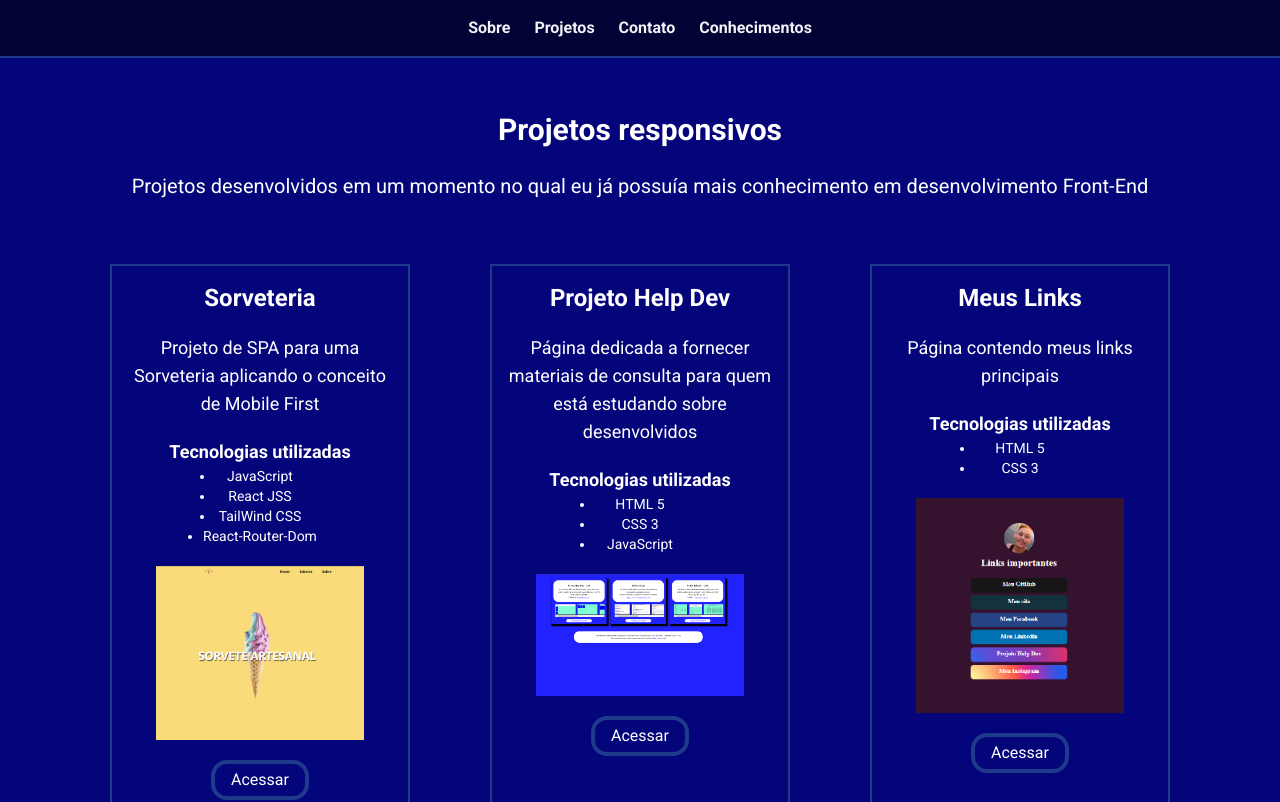
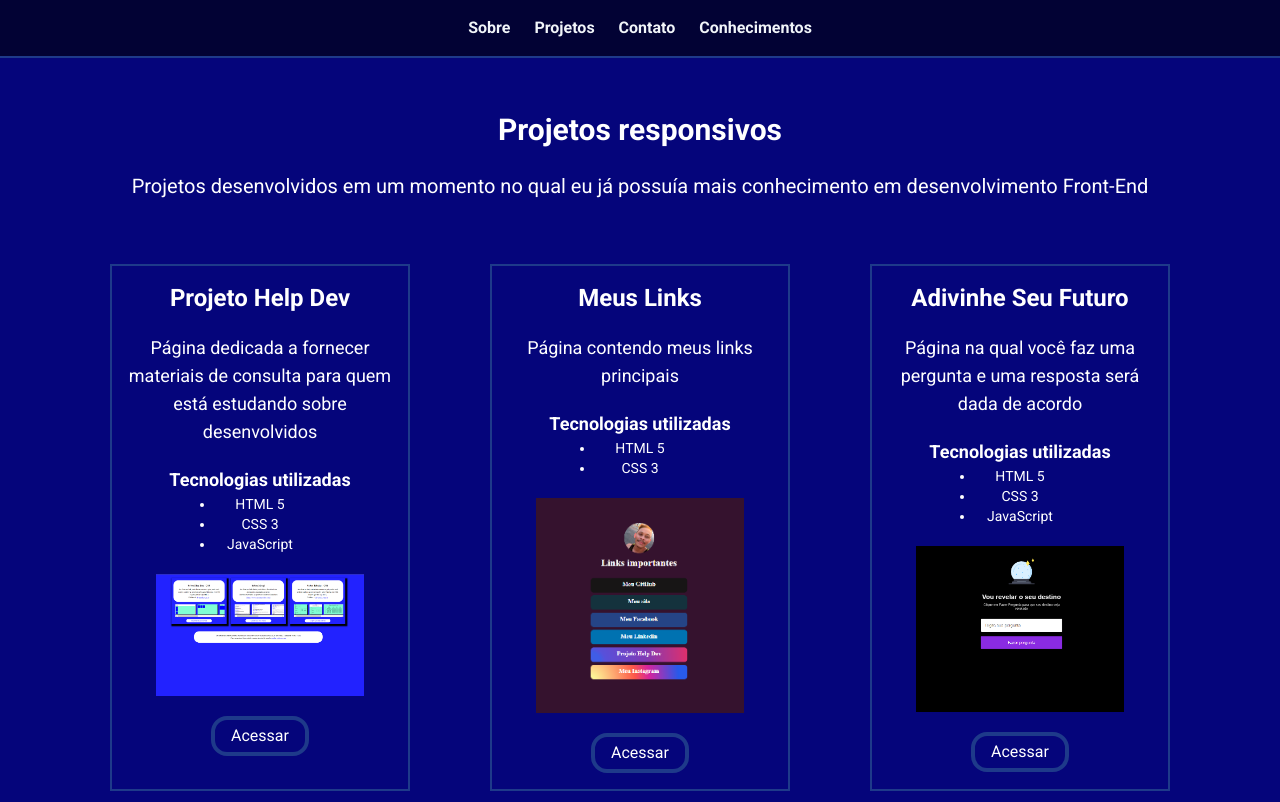
Before and after one commit to mferreiradb/portfolio, a React (Vite) app: page /projetos in a window 1280 px wide. Shown: the top 802 px of the page. Built offline with nearby package versions, Linux system fonts and the light colour scheme.

Commit message:
Update index.jsx

```diff
--- a/src/Pages/Projetos/index.jsx
+++ b/src/Pages/Projetos/index.jsx
@@ -2,7 +2,6 @@ import './style.css'
 import Footer from "../../components/Footer";
 import Header from "../../components/Header";
 
-import Sorveteria from '../../assets/sorveteria.png'
 import Pokemon from '../../assets/pokemon.png'
 import HelpDev from '../../assets/HelpDev.png'
 import MeusLinks from '../../assets/meus-links.png'
@@ -23,19 +22,7 @@ export default function Projetos() {
 
                     <div className="flex flex-col justify-center text-center my-28 xl:flex-row xl:flex-wrap">
 
-                        <div className='flex flex-col items-center border-2 border-blue-900 p-4 space-y-5 xl:w-1/4 xl:m-10 my-10'>
-                            <h3 className='text-2xl text-white font-semibold'>Sorveteria</h3>
-                            <p className="text-white text-lg">Projeto de SPA para uma Sorveteria aplicando o conceito de Mobile First</p>
-                            <ul className='flex flex-col items-center'>
-                                <h4 className='text-lg text-white font-semibold'>Tecnologias utilizadas</h4>
-                                <li type='disc' className='text-sm w-2/4 text-white'>JavaScript</li>
-                                <li type='disc' className='text-sm w-2/4 text-white'>React JSS</li>
-                                <li type='disc' className='text-sm w-2/4 text-white'>TailWind CSS</li>
-                                <li type='disc' className='text-sm w-4/4 text-white'>React-Router-Dom</li>
-                            </ul>
-                            <img src={Sorveteria} className='w-3/4 xl:w-52' />
-                            <a className="text-white text-md border-4 border-blue-900 py-1 px-4 rounded-2xl" href='https://lnkd.in/dVyH2A5n' target='_blank'>Acessar</a>
-                        </div>
+
 
                         <div className='flex flex-col items-center border-2 border-blue-900 p-4 space-y-5 xl:w-1/4 xl:m-10 my-10'>
                             <h3 className='text-2xl text-white font-semibold'>Projeto Help Dev</h3>
```
